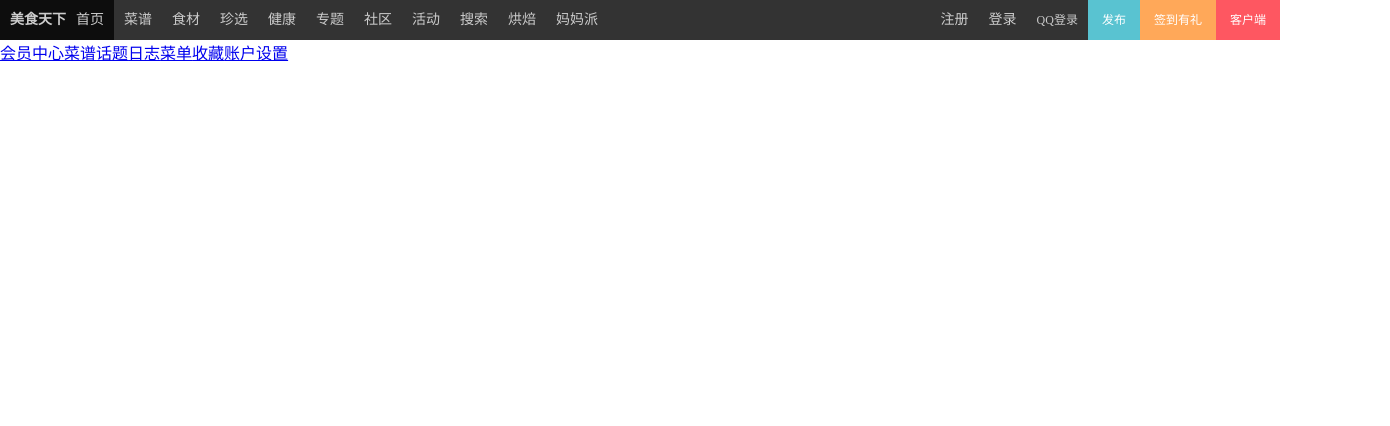
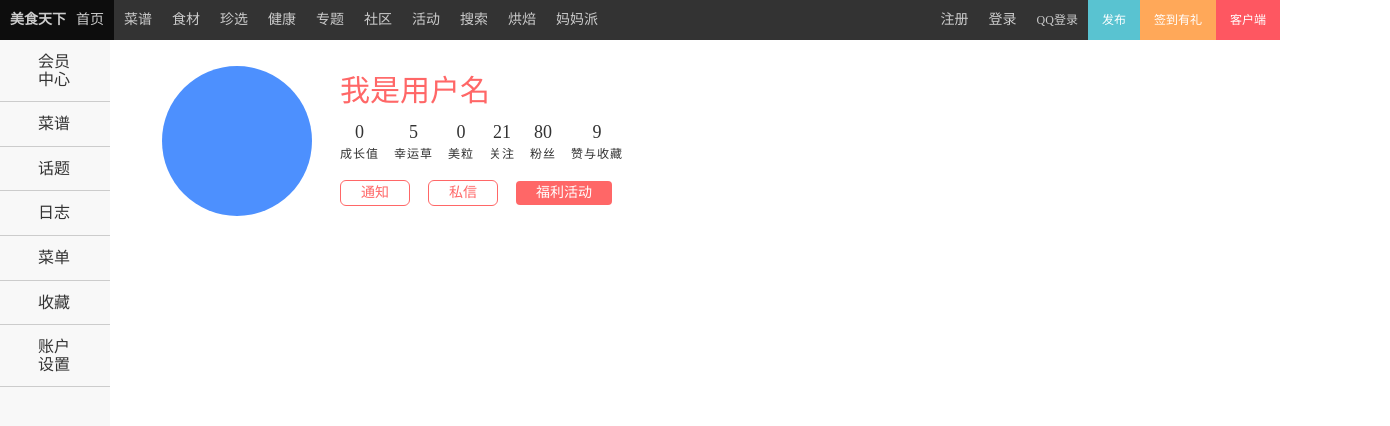
Before and after one commit to JethroLiu/gourmet, a Vue app in the folder client/: page /Publish/Vip in a window 1280 px wide. Shown: the top 426 px of the page, 1390 px wide, since content can reach past the window. Built offline with nearby package versions, Linux system fonts and the light colour scheme.

Commit message:
会员中心

```diff
--- a/client/src/components/Publish/Vip.vue
+++ b/client/src/components/Publish/Vip.vue
@@ -1,10 +1,156 @@
 <template>
-  <div id="Vip"></div>
+    <div id="Vip">
+        <div class="detailMe">
+            <router-link to="###" class="headPic"></router-link>
+            <router-link to="##" class="username">{{ username }}</router-link>
+            <div class="substatus">
+                <router-link to="##" v-for="item in myTags" :key="item.name">
+                    <div class="tagnum">{{ item.num }}</div>
+                    <p class="tagname">{{ item.name }}</p>
+                </router-link>
+            </div>
+            <div class="capsule">
+                <router-link to="##">{{ mynav[0] }}</router-link>
+                <router-link to="##">{{ mynav[1] }}</router-link>
+                <router-link to="##">{{ mynav[2] }}</router-link>
+            </div>
+        </div>
+    </div>
 </template>
 
 <script>
-export default {};
+export default {
+    data() {
+        return {
+            username: "我是用户名",
+            myTags: [
+                { name: "成长值", num: "0" },
+                { name: "幸运草", num: "5" },
+                { name: "美粒", num: "0" },
+                { name: "关注", num: "21" },
+                { name: "粉丝", num: "80" },
+                { name: "赞与收藏", num: "9" },
+            ],
+            mynav: ["通知", "私信", "福利活动"],
+        };
+    },
+};
 </script>
 
 <style scoped>
+#Vip {
+    width: 100%;
+    position: absolute;
+    left: 110px;
+    top: 0;
+}
+
+.detailMe {
+    position: relative;
+    width: 100%;
+    height: 190px;
+    padding: 20px 0;
+}
+
+.headPic {
+    position: absolute;
+    top: 26px;
+    left: 26px;
+    width: 150px;
+    height: 150px;
+    background-color: #4d90fe;
+    border-radius: 50%;
+    margin-left: 26px;
+}
+
+.myData {
+    display: inline-block;
+    margin-left: 26px;
+}
+
+.username {
+    position: absolute;
+    left: 230px;
+    top: 26px;
+    display: inline-block;
+    font-size: 30px;
+    color: #ff6767;
+    text-decoration: none;
+}
+
+.username:hover {
+    text-decoration: underline;
+}
+
+.substatus {
+    position: absolute;
+    left: 230px;
+    top: 80px;
+}
+
+.substatus a {
+    display: inline-block;
+    margin-right: 15px;
+    text-decoration: none;
+}
+
+.tagnum {
+    vertical-align: top;
+    width: 100%;
+    height: 24px;
+    font-size: 18px;
+    color: #333333;
+    text-align: center;
+    line-height: 24px;
+}
+.tagname {
+    display: block;
+    width: 100%;
+    height: 20px;
+    font-size: 12px;
+    color: #333333;
+    text-align: center;
+    line-height: 20px;
+    letter-spacing: 1px;
+}
+.substatus a:hover .tagnum,
+.substatus a:hover .tagname {
+    color: #ff6767;
+}
+.capsule {
+    position: absolute;
+    left: 230px;
+    top: 140px;
+}
+.capsule a:nth-of-type(1),
+.capsule a:nth-of-type(2) {
+    margin-right: 18px;
+    display: inline-block;
+    height: 24px;
+    padding: 0 20px;
+    font-size: 14px;
+    color: #ff6767;
+    text-decoration: none;
+    line-height: 24px;
+    border-radius: 6px;
+    border: 1px solid #ff6767;
+}
+
+.capsule a:nth-of-type(1):hover,
+.capsule a:nth-of-type(2):hover {
+    color: #ffffff;
+    background-color: #ff6767;
+}
+
+.capsule a:nth-of-type(3) {
+    display: inline-block;
+    height: 24px;
+    padding: 0 20px;
+    border-radius: 4px;
+    font-size: 14px;
+    text-decoration: none;
+    color: #ffffff;
+    line-height: 24px;
+    background-color: #ff6767;
+}
 </style>
--- a/client/src/views/Publish.vue
+++ b/client/src/views/Publish.vue
@@ -1,5 +1,6 @@
 <template>
     <div id="publish">
+        <div class="aside">
             <router-link to="/Publish/Vip">会员中心</router-link>
             <router-link to="/Publish/MyBook">菜谱</router-link>
             <router-link to="/Publish/PBLtopic">话题</router-link>
@@ -7,6 +8,8 @@
             <router-link to="/Publish/PBLmenu">菜单</router-link>
             <router-link to="/Publish/Favorite">收藏</router-link>
             <router-link to="/Publish/MySelf">账户设置</router-link>
+        </div>
+
         <router-view></router-view>
     </div>
 </template>
@@ -19,6 +22,31 @@ export default {
 
 <style scoped>
 #publish {
+    position: relative;
     margin-top: 40px;
 }
+
+.aside {
+    width: 110px;
+    height: 100%;
+    background: #f8f8f8;
+    position: fixed;
+    z-index: 10;
+}
+.aside a {
+    display: block;
+    padding: 13px 38px;
+    font-size: 16px;
+    line-height: 1.1em;
+    color: #333333;
+    border-bottom: 1px solid #cccccc;
+    text-decoration: none;
+    outline: 0;
+    zoom: 1;
+}
+
+.aside a:hover {
+    color: #ff6767;
+    background-color: #eee;
+}
 </style>
```
Lines whose indentation alone changed are shown as unchanged.
